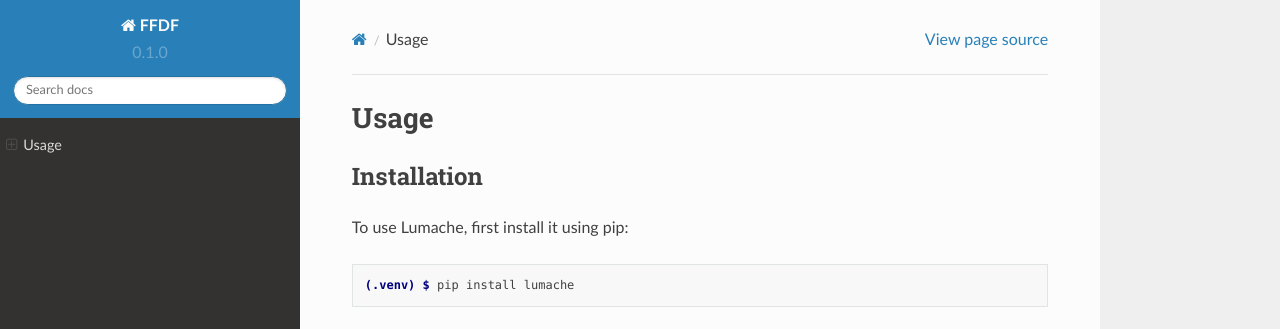
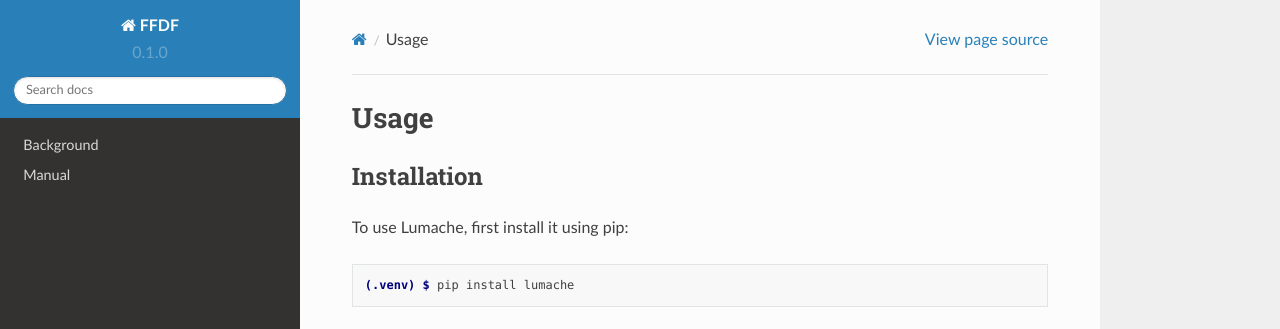
Before and after one commit to Cagzie/FFDF, a Sphinx documentation site: the page built from docs/source/usage.rst, in a window 1280 px wide. Shown: the top 329 px of the page. Built offline with Sphinx 7.4.7 and the Read the Docs theme 2.0.0, drawn with Linux system fonts in a browser that asks for light colours; pages that are not in the unit, such as notebooks, are missing from menus.

Commit message:
Update index.rst

```diff
--- a/docs/source/index.rst
+++ b/docs/source/index.rst
@@ -14,5 +14,5 @@ Contents
 
 .. toctree::
 
-   Background
-   Manual
+   background
+   manual
```
